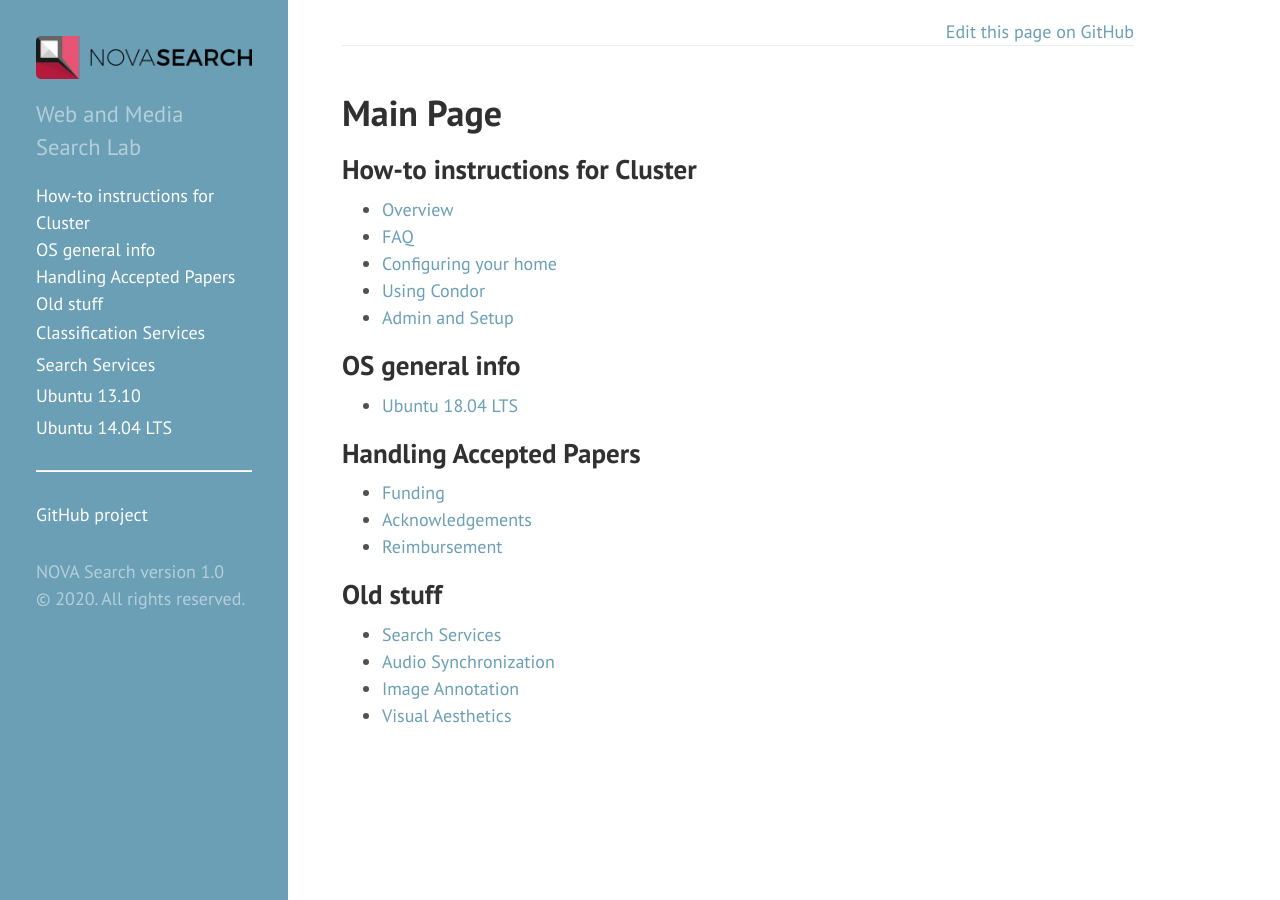
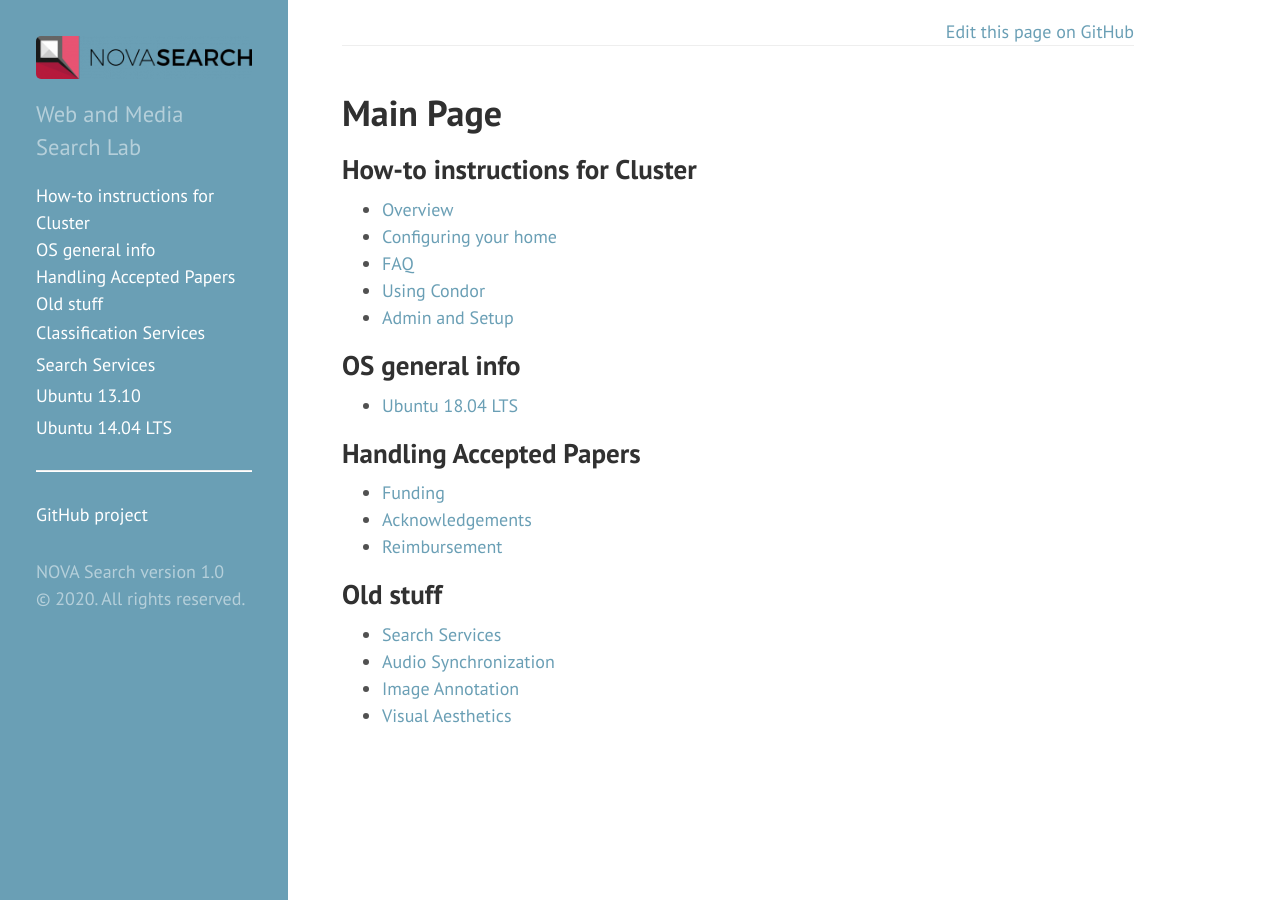
Before and after one commit to novasearch/wiki.novasearch.org, a Jekyll site: the page built from wiki/Main_Page.md, in a window 1280 px wide. Built offline with Jekyll 4.4.1, drawn with Linux system fonts in a browser that asks for light colours.

```diff
--- a/wiki/Main_Page.md
+++ b/wiki/Main_Page.md
@@ -15,8 +15,8 @@ How-to instructions for Cluster
 --------------------
 
 - [Overview](/wiki/Cluster "wikilink")
+- [Configuring your home](/wiki/Software_Libraries "wikilink")
 - [FAQ](/wiki/Cluster/FAQ "wikilink")
-- [Configuring your home](/wiki/Software_Libraries "wikilink")
 - [Using Condor](/wiki/Condor "wikilink")
 - [Admin and Setup](/wiki/Cluster/Admin "wikilink")
 
```
